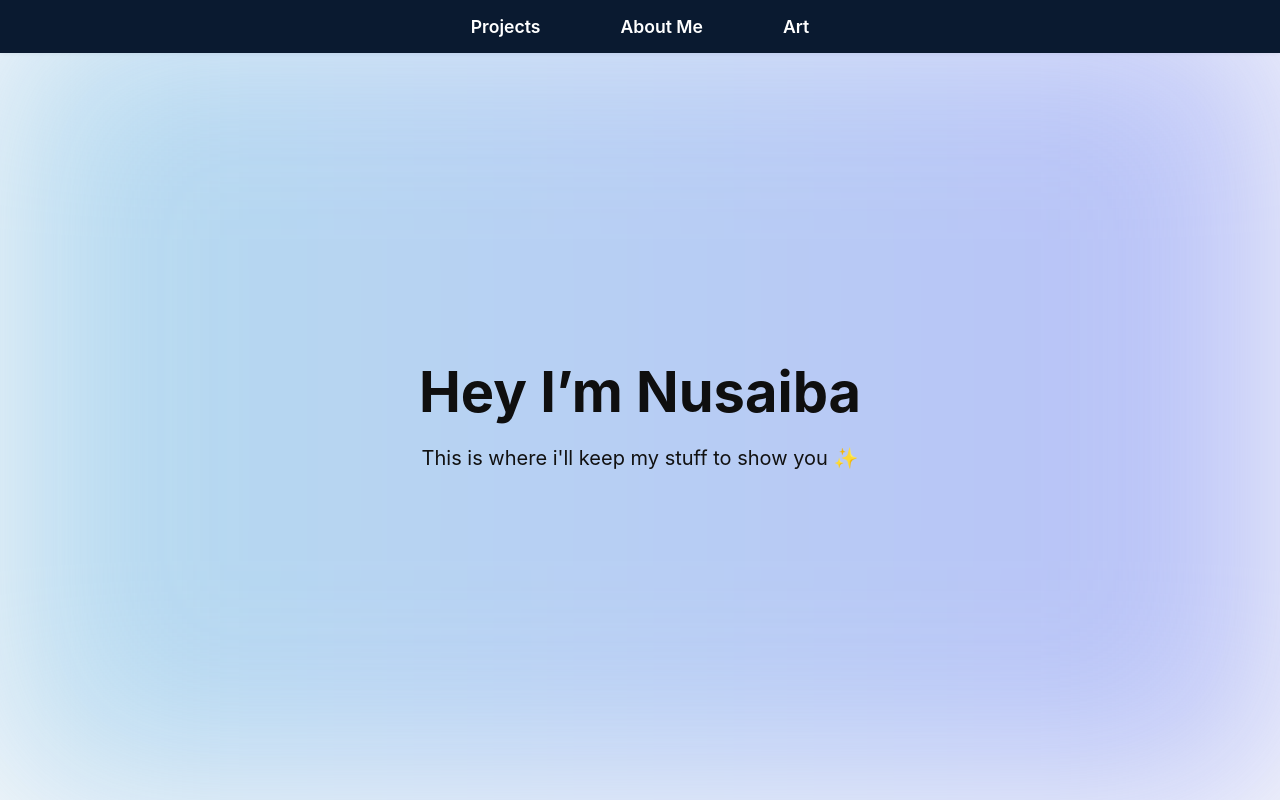
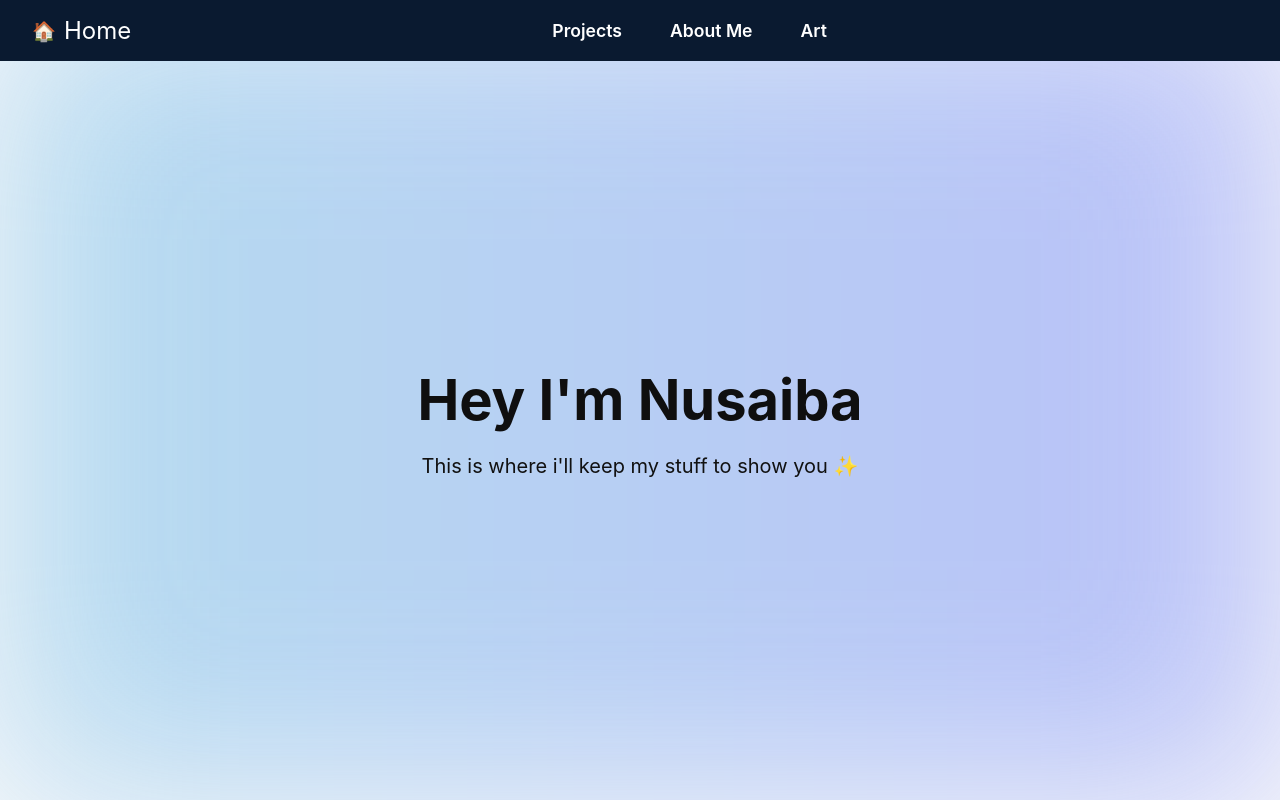
Before and after one commit to nusaibatron/design-portfolio, a Next.js app: page / in a window 1280 px wide. Built offline with nearby package versions, Linux system fonts and the light colour scheme.

Commit message:
Nav bar mobole scale

```diff
--- a/app/globals.css
+++ b/app/globals.css
@@ -1,13 +1,53 @@
-html, body {
-  height: 100%;
+body {
   margin: 0;
-  padding: 0;
+  font-family: Inter, system-ui, sans-serif;
+  color: #0f0f0f;
+  position: relative;
   overflow-x: hidden;
+  background: transparent;
 }
-@keyframes gradientShift {
-  0% { background-position: 0% 50%; }
-  25% { background-position: 50% 0%; }
-  50% { background-position: 100% 50%; }
-  75% { background-position: 50% 100%; }
-  100% { background-position: 0% 50%; }
+
+body::before {
+  content: '';
+  position: fixed;
+  top: 0;
+  left: 0;
+  width: 200%;
+  height: 200%;
+  background: linear-gradient(-45deg, #88c9e8, #845ec2, #ffc75f, #ff6f91);
+  background-size: 400% 400%;
+  animation: backgroundShift 12s ease-in-out infinite;
+  z-index: -1;
+  opacity: 0.7;
+  pointer-events: none;
 }
+
+@keyframes backgroundShift {
+  0% {
+    background-position: 0% 50%;
+  }
+  25% {
+    background-position: 50% 100%;
+  }
+  50% {
+    background-position: 100% 50%;
+  }
+  75% {
+    background-position: 50% 0%;
+  }
+  100% {
+    background-position: 0% 50%;
+  }
+}
+
+
+@media (max-width: 600px) {
+  .hide-on-mobile {
+    display: none;
+  }
+
+  header nav a {
+    font-size: 1rem;
+    padding: 0 0.5rem;
+  }
+}
--- a/app/layout.jsx
+++ b/app/layout.jsx
@@ -19,42 +19,56 @@ export default function RootLayout({ children }) {
         backgroundColor: "#f9f9fb",
         color: "#0f0f0f",
       }}>
-        <header style={{
+<header
+  style={{
     backgroundColor: "#0a1a30",
     display: "flex",
+    justifyContent: "space-between",
     alignItems: "center",
     padding: "1rem 2rem",
-          boxShadow: "0 1px 4px rgba(0,0,0,0.05)",
-          position: "relative"
-        }}>
-          {/* Home icon on non-home pages */}
-          {!isHome && (
-            <Link href="/" style={{
-              position: "absolute",
-              left: "2rem",
-              color: "#fff",
+    flexWrap: "wrap",
+  }}
+>
+  <a
+    href="/"
+    style={{
       fontSize: "1.5rem",
-              textDecoration: "none"
-            }}>
+      color: "white",
+      textDecoration: "none",
+      display: "flex",
+      alignItems: "center",
+      gap: "0.5rem",
+    }}
+  >
+    <span role="img" aria-label="home" style={{ fontSize: "1.2rem" }}>
       🏠
-            </Link>
-          )}
+    </span>
+    <span className="hide-on-mobile">Home</span>
+  </a>
 
-          {/* Centered nav */}
-          <nav style={{
-            margin: "0 auto",
+  <nav
+    style={{
       display: "flex",
-            gap: "5rem",
+      justifyContent: "center",
+      flex: 1,
+      gap: "3rem",
       fontSize: "1.1rem",
       fontWeight: 600,
       color: "#fff",
-            textAlign: "center"
-          }}>
-            <Link href="/projects" style={{ textDecoration: "none", color: "white" }}>Projects</Link>
-            <Link href="/about" style={{ textDecoration: "none", color: "white" }}>About Me</Link>
-            <Link href="/art" style={{ textDecoration: "none", color: "white" }}>Art</Link>
+    }}
+  >
+    <a href="/projects" style={{ color: "inherit", textDecoration: "none" }}>
+      Projects
+    </a>
+    <a href="/about" style={{ color: "inherit", textDecoration: "none" }}>
+      About Me
+    </a>
+    <a href="/art" style={{ color: "inherit", textDecoration: "none" }}>
+      Art
+    </a>
   </nav>
 </header>
+
         {children}
       </body>
     </html>
--- a/app/page.jsx
+++ b/app/page.jsx
@@ -36,7 +36,7 @@ export default function Home() {
           fontWeight: 700,
           marginBottom: "1rem",
         }}>
-          Hey I’m Nusaiba
+          Hey I'm Nusaiba
         </h1>
         <p style={{
           fontSize: "1.25rem",
```
Lines whose indentation alone changed are shown as unchanged.
